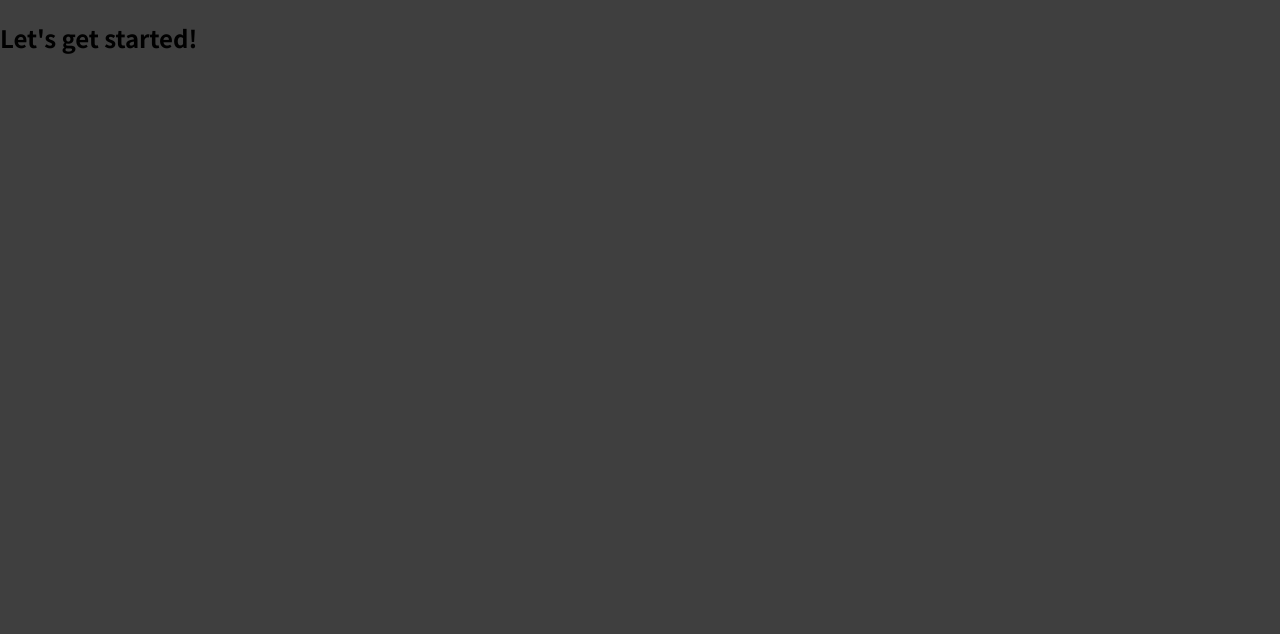
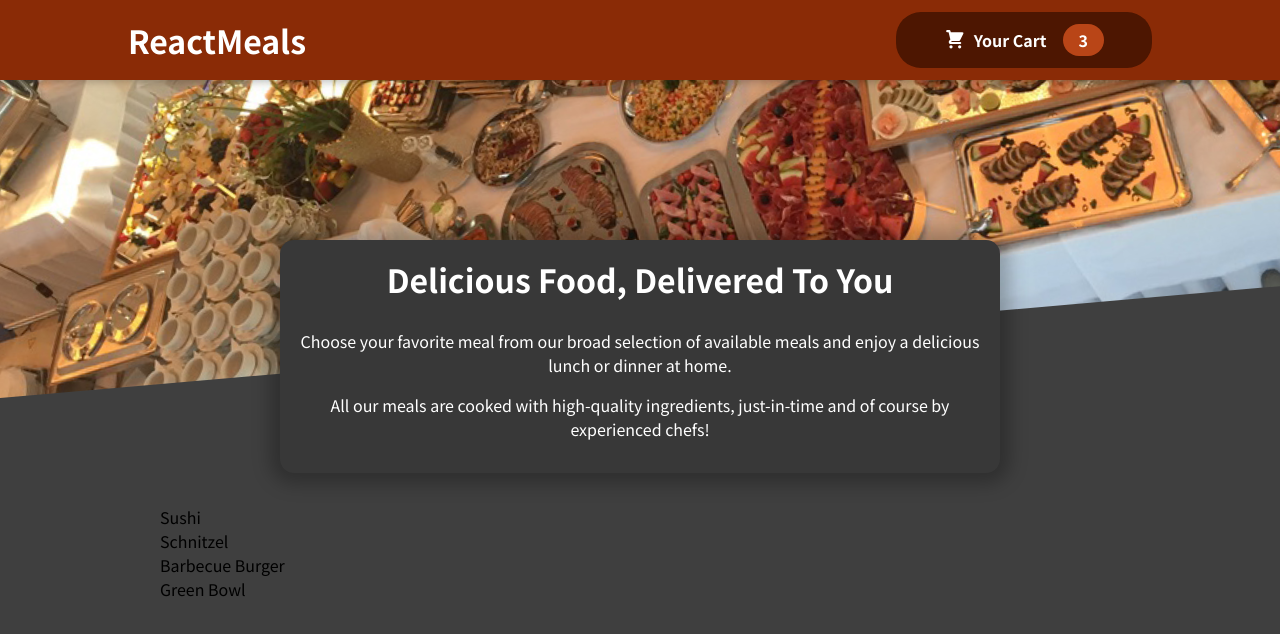
Before and after one commit to RavenRidge98/udemy-reactjs, a React (Create React App) app: page / in a window 1280 px wide. Shown: the top 634 px of the page. Built offline with nearby package versions, Linux system fonts and the light colour scheme.

Commit message:
Adding Meals Component

```diff
--- a/src/App.js
+++ b/src/App.js
@@ -1,8 +1,14 @@
+import Header from "./components/Layout/Header";
+import Meals from "./components/Meals/Meals";
+
 function App() {
   return (
-    <div>
-      <h2>Let's get started!</h2>
-    </div>
+    <>
+      <Header />
+      <main>
+        <Meals />
+      </main>
+    </>
   );
 }
 
--- /dev/null
+++ b/src/components/Cart/CartIcon.js
@@ -0,0 +1,13 @@
+const CartIcon = () => {
+    return (
+      <svg
+        xmlns='http://www.w3.org/2000/svg'
+        viewBox='0 0 20 20'
+        fill='currentColor'
+      >
+        <path d='M3 1a1 1 0 000 2h1.22l.305 1.222a.997.997 0 00.01.042l1.358 5.43-.893.892C3.74 11.846 4.632 14 6.414 14H15a1 1 0 000-2H6.414l1-1H14a1 1 0 00.894-.553l3-6A1 1 0 0017 3H6.28l-.31-1.243A1 1 0 005 1H3zM16 16.5a1.5 1.5 0 11-3 0 1.5 1.5 0 013 0zM6.5 18a1.5 1.5 0 100-3 1.5 1.5 0 000 3z' />
+      </svg>
+    );
+  };
+
+  export default CartIcon;
--- /dev/null
+++ b/src/components/Layout/Header.js
@@ -0,0 +1,21 @@
+import React from "react";
+
+import mealsImage from "../../assets/meals.jpg";
+import styles from "./Header.module.css";
+import HeaderCartButton from "./HeaderCartButton";
+
+const Header = (props) => {
+  return (
+    <>
+      <header className={styles.header}>
+        <h1>ReactMeals</h1>
+        <HeaderCartButton />
+      </header>
+      <div className={styles["main-image"]}>
+        <img src={mealsImage} alt='yes' />
+      </div>
+    </>
+  );
+};
+
+export default Header;
--- /dev/null
+++ b/src/components/Layout/Header.module.css
@@ -0,0 +1,29 @@
+.header {
+    position: fixed;
+    top: 0;
+    left: 0;
+    width: 100%;
+    height: 5rem;
+    background-color: #8a2b06;
+    color: white;
+    display: flex;
+    justify-content: space-between;
+    align-items: center;
+    padding: 0 10%;
+    box-shadow: 0 2px 8px rgba(0, 0, 0, 0.25);
+    z-index: 10;
+  }
+
+  .main-image {
+    width: 100%;
+    height: 25rem;
+    z-index: 0;
+    overflow: hidden;
+  }
+
+  .main-image img {
+    width: 110%;
+    height: 100%;
+    object-fit: cover;
+    transform: rotateZ(-5deg) translateY(-4rem) translateX(-1rem);
+  }
--- /dev/null
+++ b/src/components/Layout/HeaderCartButton.js
@@ -0,0 +1,19 @@
+import React from "react";
+import CartIcon from "../Cart/CartIcon";
+import styles from './HeaderCartButton.module.css'
+
+const HeaderCartButton = (props) => {
+  return (
+    <button className={styles.button}>
+      <span className={styles.icon}>
+        <CartIcon />
+      </span>
+      <span>Your Cart</span>
+      <span className={styles.badge}>
+        3
+      </span>
+    </button>
+  );
+};
+
+export default HeaderCartButton;
--- /dev/null
+++ b/src/components/Layout/HeaderCartButton.module.css
@@ -0,0 +1,59 @@
+.button {
+    cursor: pointer;
+    font: inherit;
+    border: none;
+    background-color: #4d1601;
+    color: white;
+    padding: 0.75rem 3rem;
+    display: flex;
+    justify-content: space-around;
+    align-items: center;
+    border-radius: 25px;
+    font-weight: bold;
+  }
+
+  .button:hover,
+  .button:active {
+    background-color: #2c0d00;
+  }
+
+  .icon {
+    width: 1.35rem;
+    height: 1.35rem;
+    margin-right: 0.5rem;
+  }
+
+  .badge {
+    background-color: #b94517;
+    padding: 0.25rem 1rem;
+    border-radius: 25px;
+    margin-left: 1rem;
+    font-weight: bold;
+  }
+
+  .button:hover .badge,
+  .button:active .badge {
+    background-color: #92320c;
+  }
+
+  .bump {
+    animation: bump 300ms ease-out;
+  }
+
+  @keyframes bump {
+    0% {
+      transform: scale(1);
+    }
+    10% {
+      transform: scale(0.9);
+    }
+    30% {
+      transform: scale(1.1);
+    }
+    50% {
+      transform: scale(1.15);
+    }
+    100% {
+      transform: scale(1);
+    }
+  }
--- /dev/null
+++ b/src/components/Meals/AvailableMeals.js
@@ -0,0 +1,40 @@
+import React from "react";
+import styles from "./AvailableMeals.module.css";
+
+const DUMMY_MEALS = [
+  {
+    id: "m1",
+    name: "Sushi",
+    description: "Finest fish and veggies",
+    price: 22.99,
+  },
+  {
+    id: "m2",
+    name: "Schnitzel",
+    description: "A german specialty!",
+    price: 16.5,
+  },
+  {
+    id: "m3",
+    name: "Barbecue Burger",
+    description: "American, raw, meaty",
+    price: 12.99,
+  },
+  {
+    id: "m4",
+    name: "Green Bowl",
+    description: "Healthy...and green...",
+    price: 18.99,
+  },
+];
+
+const AvailableMeals = () => {
+  const mealsList = DUMMY_MEALS.map((meal) => <li>{meal.name}</li>);
+  return (
+    <section className={styles.meals}>
+      <ul>{mealsList}</ul>
+    </section>
+  );
+};
+
+export default AvailableMeals;
--- /dev/null
+++ b/src/components/Meals/AvailableMeals.module.css
@@ -0,0 +1,24 @@
+.meals {
+    max-width: 60rem;
+    width: 90%;
+    margin: 2rem auto;
+    animation: meals-appear 1s ease-out forwards;
+  }
+
+  .meals ul {
+    list-style: none;
+    margin: 0;
+    padding: 0;
+  }
+
+  @keyframes meals-appear {
+    from {
+      opacity: 0;
+      transform: translateY(3rem);
+    }
+
+    to {
+      opacity: 1;
+      transform: translateY(0);
+    }
+  }
--- /dev/null
+++ b/src/components/Meals/Meals.js
@@ -0,0 +1,14 @@
+import React from 'react'
+import MealsSummary from './MealsSummary';
+import AvailableMeals from './AvailableMeals';
+
+const Meals = () => {
+  return (
+    <>
+        <MealsSummary/>
+        <AvailableMeals/>
+    </>
+  )
+}
+
+export default Meals
--- /dev/null
+++ b/src/components/Meals/MealsSummary.js
@@ -0,0 +1,19 @@
+import styles from './MealsSummary.module.css';
+
+const MealsSummary = () => {
+  return (
+    <section className={styles.summary}>
+      <h2>Delicious Food, Delivered To You</h2>
+      <p>
+        Choose your favorite meal from our broad selection of available meals
+        and enjoy a delicious lunch or dinner at home.
+      </p>
+      <p>
+        All our meals are cooked with high-quality ingredients, just-in-time and
+        of course by experienced chefs!
+      </p>
+    </section>
+  );
+};
+
+export default MealsSummary;
--- /dev/null
+++ b/src/components/Meals/MealsSummary.module.css
@@ -0,0 +1,18 @@
+.summary {
+    text-align: center;
+    max-width: 45rem;
+    width: 90%;
+    margin: auto;
+    margin-top: -10rem;
+    position: relative;
+    background-color: #383838;
+    color: white;
+    border-radius: 14px;
+    padding: 1rem;
+    box-shadow: 0 1px 18px 10px rgba(0, 0, 0, 0.25);
+  }
+
+  .summary h2 {
+    font-size: 2rem;
+    margin-top: 0;
+  }
```
Also changed, not shown: src/assets/meals.jpg (added), 1 other file (tests, documents, lock files or other folders).
